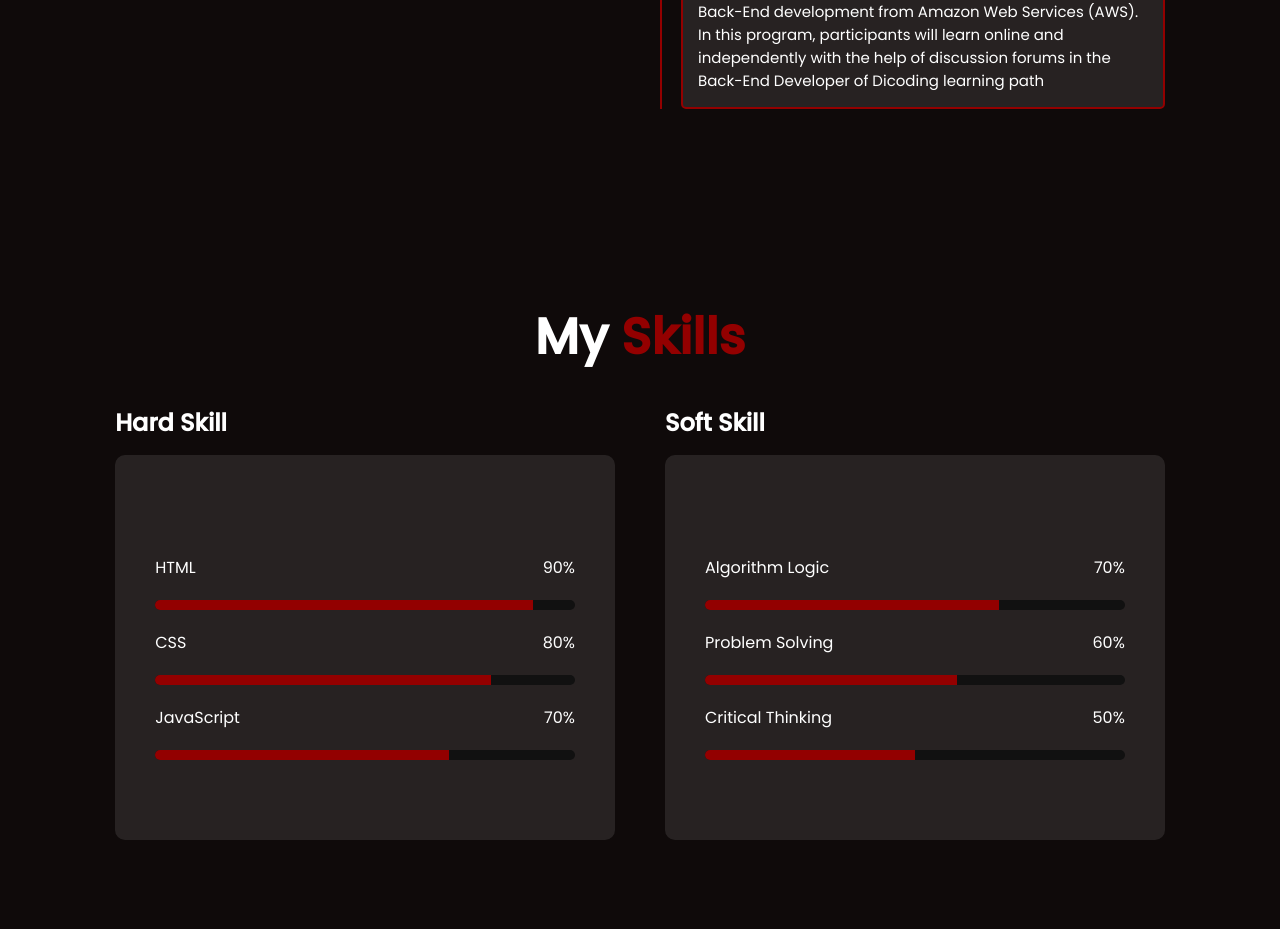
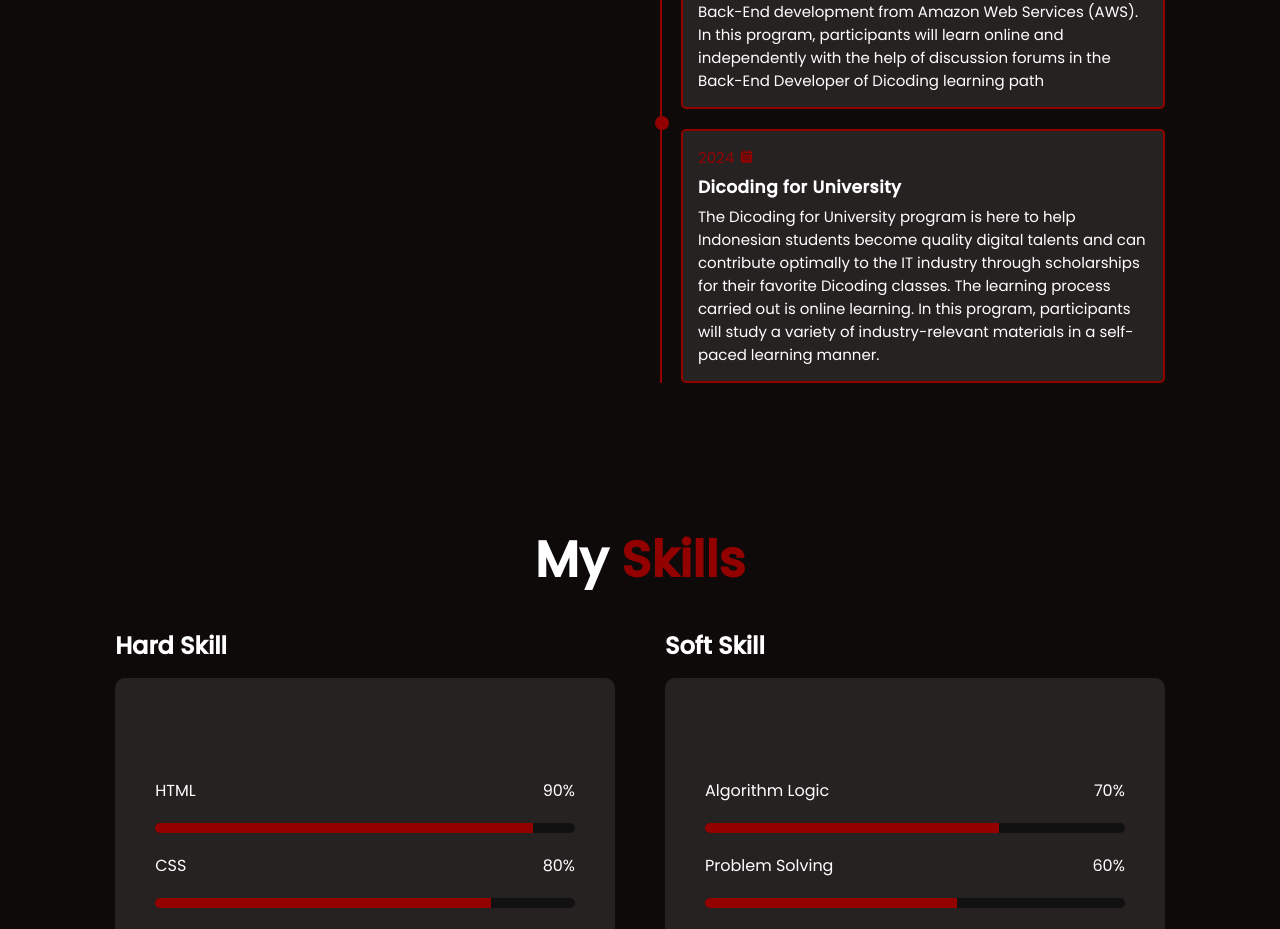
Before and after one commit to dragneel1111/Simple-Portfolio, a plain HTML site: page index.html in a window 1280 px wide. Shown: the part 2200-3129 px from the top of the page. Drawn offline with nearby package versions, Linux system fonts and the light colour scheme.

Commit message:
Add files via upload

```diff
--- a/index.html
+++ b/index.html
@@ -101,6 +101,16 @@
                                 Back-End Developer of Dicoding learning path</p>
                         </div>
                     </div>
+                    <div class="education-content">
+                        <div class="content">
+                            <div class="year">2024<i class='bx bxs-calendar'></i></div>
+                            <h3>Dicoding for University</h3>
+                            <p>The Dicoding for University program is here to help Indonesian students become quality
+                                digital talents and can contribute optimally to the IT industry through scholarships for
+                                their favorite Dicoding classes. The learning process carried out is online learning. In this program, participants will
+                                study a variety of industry-relevant materials in a self-paced learning manner.</p>
+                        </div>
+                    </div>
                 </div>
             </div>
         </div>
```
